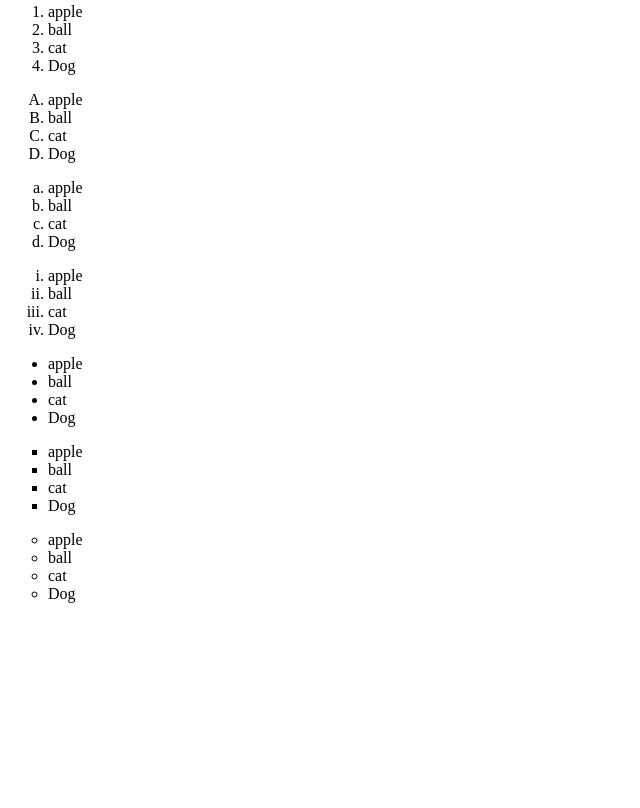
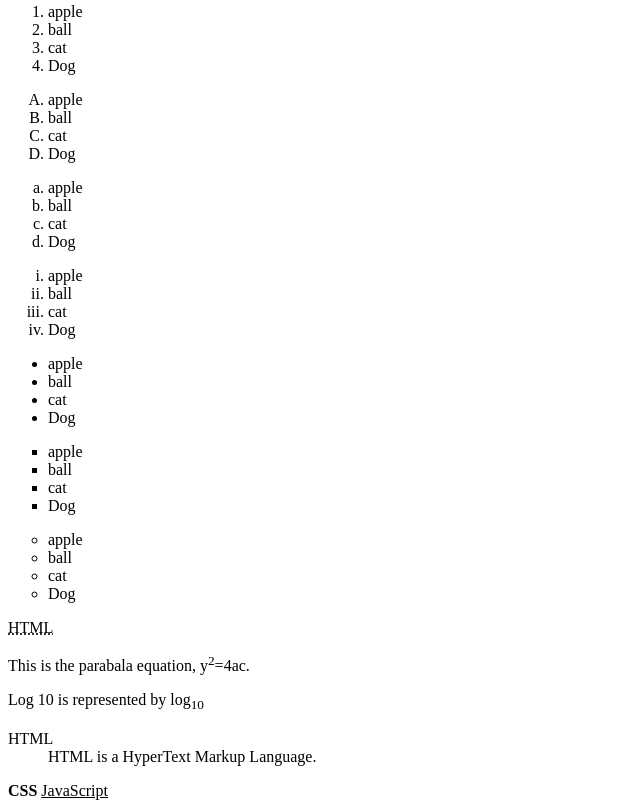
Before and after one commit to er-arunkumar/HTML-Learning, a plain HTML site: page index.html in a window 1280 px wide. Shown: the part 407-1215 px from the top of the page, without its empty margins (0-640 px from the left). Before the commit the page ends 1026 px from the top, so only its background shows below. Drawn offline with Linux system fonts and the light colour scheme.

Commit message:
Learnt HTML Tags

```diff
--- a/index.html
+++ b/index.html
@@ -69,7 +69,18 @@
     <li>cat</li>
     <li>Dog</li>
 </ul>
-
-
+<!--Abbrivation Tag-->
+<abbr title="HyperText Markup Language">HTML</abbr>
+<!--Subscript and Superscript Tags-->
+<p>This is the parabala equation, y<sup>2</sup>=4ac.</p>
+<p>Log 10 is represented by log<sub>10</sub></p>
+<!--Description List Tag-->
+<dl>
+    <dt>HTML</dt>
+    <dd>HTML is a HyperText Markup Language.</dd>
+</dl>
+<!--Underline and Strong Tag-->
+<strong>CSS</strong>
+<u>JavaScript</u>
 </body>
 </html>
```
